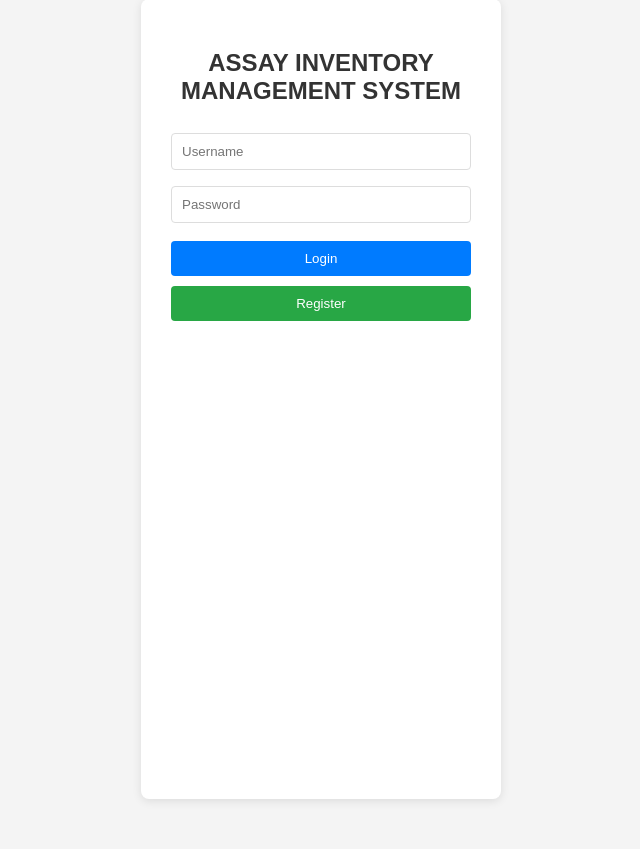
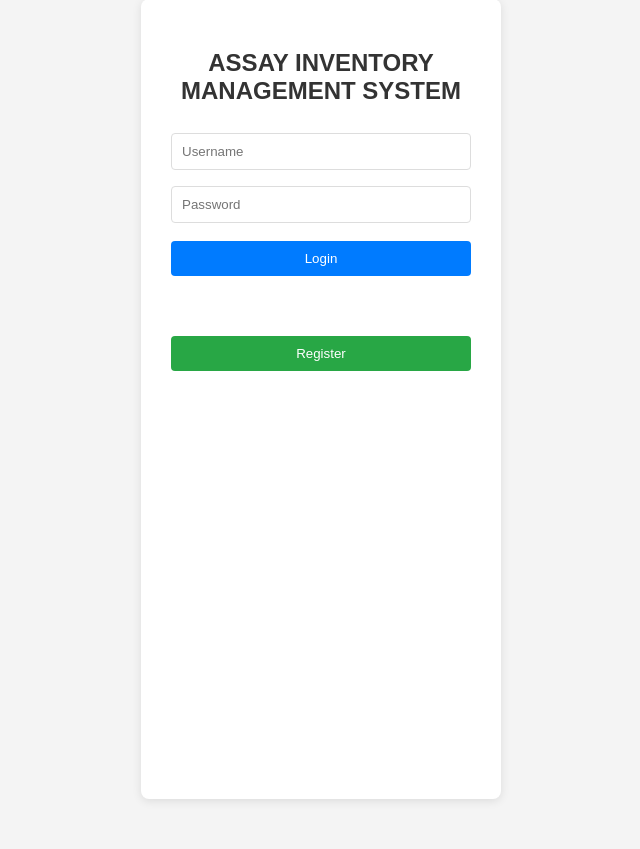
Before and after one commit to samuelcaligner/assay-inventory-management-system, a Flask app: page / in a window 1280 px wide. Shown: the part 51-900 px from the top of the page, without its empty margins (319-959 px from the left). Run offline with Flask 3, Linux system fonts and the light colour scheme.

Commit message:
Update index.html

```diff
--- a/templates/index.html
+++ b/templates/index.html
@@ -9,6 +9,11 @@ h2 { text-align: center; color: #333; }
 input { width: 100%; padding: 10px; margin: 8px 0; border: 1px solid #ddd; border-radius: 4px; box-sizing: border-box; }
 .btn { width: 100%; padding: 10px; background: #007bff; color: white; border: none; border-radius: 4px; cursor: pointer; margin-top: 10px; }
 .btn:hover { background: #0056b3; }
+.btn, button[type="submit"], input[type="submit"]{
+    margin-bottom: 50px !important;
+    position: relative;
+    z-index: 999;
+}
 .btn-green { background: #28a745; }
 .error { color: red; text-align: center; margin-bottom: 10px; padding: 8px; background: #f8d7da; border-radius: 4px; }
 </style>
```
